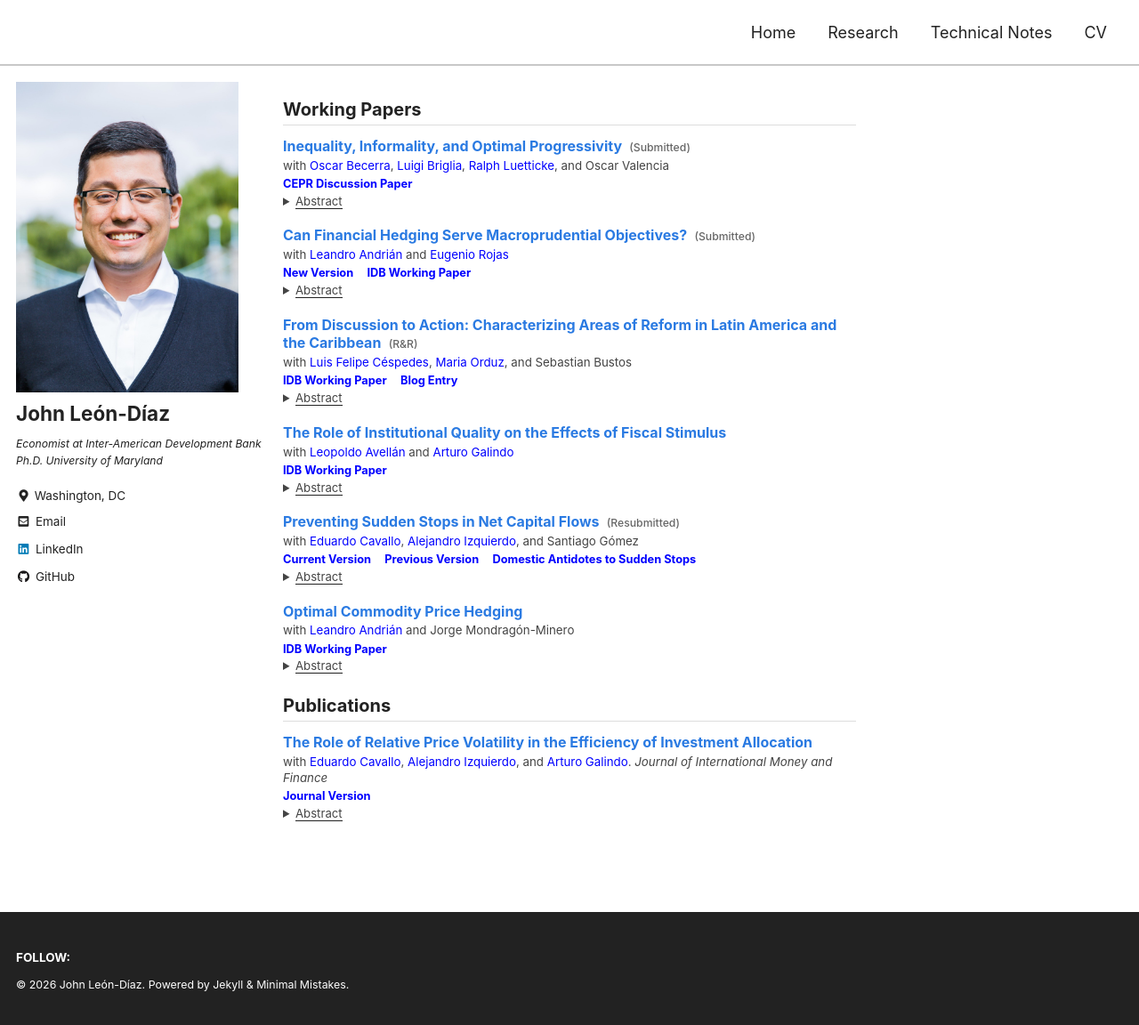
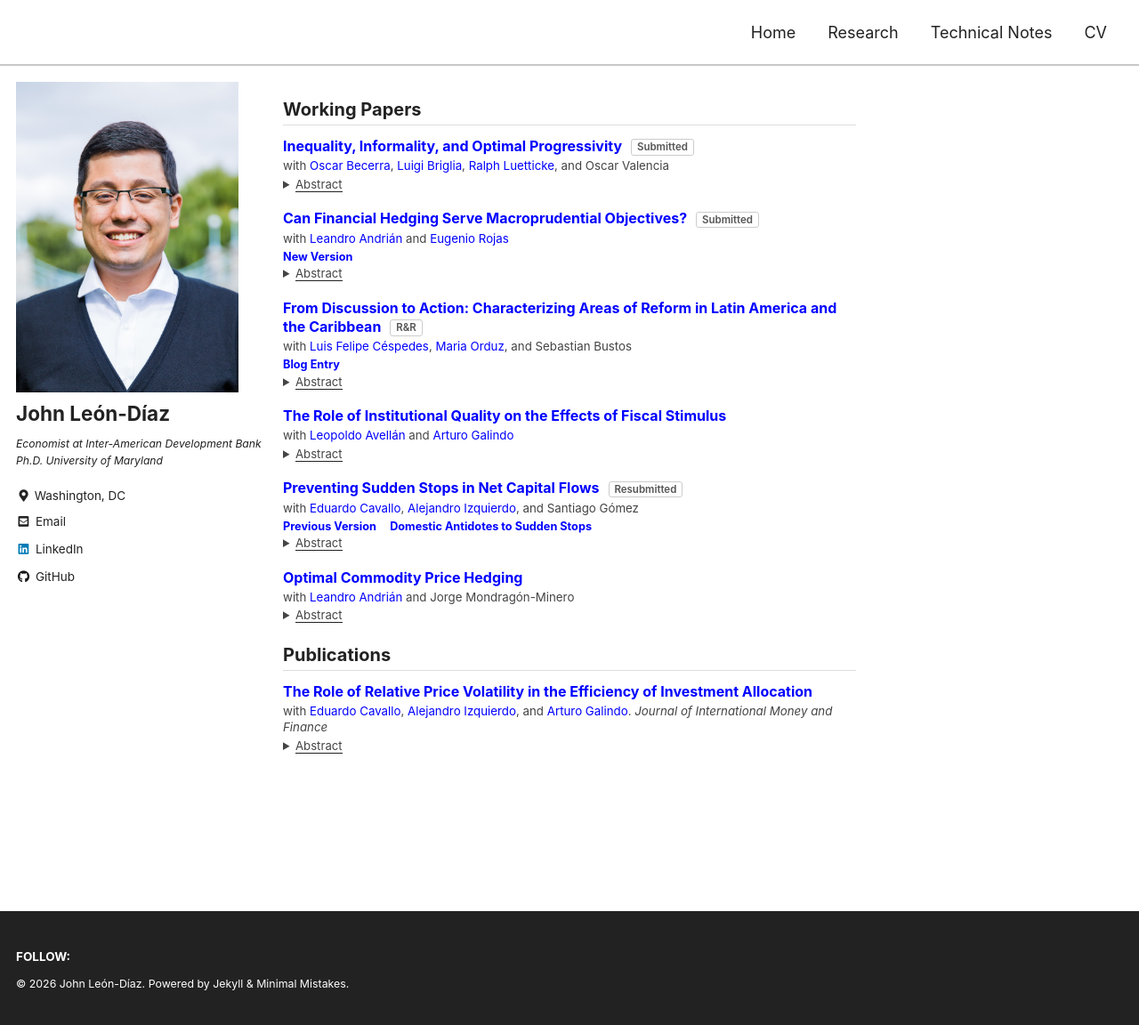
Before and after one commit to jleondia/jleondia.github.io, a Jekyll site: the page built from _pages/research.md, in a window 1280 px wide and 1152 px high. Shown: the whole window at 89% size. Built offline with Jekyll 4.4.1, drawn with Linux system fonts in a browser that asks for light colours; cached includes are drawn as plain includes.

Commit message:
Enhance research page with links and style updates
Updated paper titles to include hyperlinks and modified styles for paper status and links.

```diff
--- a/_pages/research.md
+++ b/_pages/research.md
@@ -31,16 +31,25 @@ comments: false
     margin: 0 0 0.18rem 0 !important;
   }
 
-  body .archive .title-text {
-    color: #2a7ae2;
+  body .archive .paper-title a {
     font-weight: 700;
+    text-decoration: none;
+  }
+
+  body .archive .paper-title a:hover {
+    text-decoration: underline;
   }
 
   body .archive .paper-status {
-    font-size: 12.2px !important;
-    font-weight: 500;
-    color: #666666;
-    margin-left: 0.25rem;
+    display: inline-block;
+    font-size: 11.5px !important;
+    font-weight: 600;
+    color: #555555;
+    border: 1px solid #cccccc;
+    border-radius: 3px;
+    padding: 0.05rem 0.32rem;
+    margin-left: 0.35rem;
+    vertical-align: middle;
     white-space: nowrap;
   }
 
@@ -52,7 +61,7 @@ comments: false
   }
 
   body .archive .paper-links {
-    font-size: 12.8px !important;
+    font-size: 12.7px !important;
     line-height: 1.35 !important;
     margin: 0.08rem 0 0.08rem 0;
   }
@@ -61,6 +70,10 @@ comments: false
     font-weight: 700;
     margin-right: 0.65rem;
     text-decoration: none;
+  }
+
+  body .archive .paper-links a:hover {
+    text-decoration: underline;
   }
 
   body .archive details {
@@ -94,8 +107,8 @@ comments: false
 
 <div class="paper-entry">
   <div class="paper-title">
-    <span class="title-text">Inequality, Informality, and Optimal Progressivity</span>
-    <span class="paper-status">(Submitted)</span>
+    <a href="https://cepr.org/publications/dp21229">Inequality, Informality, and Optimal Progressivity</a>
+    <span class="paper-status">Submitted</span>
   </div>
 
   <div class="paper-meta">
@@ -103,10 +116,6 @@ comments: false
     <a href="https://www.luigibriglia.com/">Luigi Briglia</a>,
     <a href="https://www.ralphluetticke.com/">Ralph Luetticke</a>,
     and Oscar Valencia
-  </div>
-
-  <div class="paper-links">
-    <a href="https://cepr.org/publications/dp21229">CEPR Discussion Paper</a>
   </div>
 
   <details>
@@ -119,8 +128,8 @@ comments: false
 
 <div class="paper-entry">
   <div class="paper-title">
-    <span class="title-text">Can Financial Hedging Serve Macroprudential Objectives?</span>
-    <span class="paper-status">(Submitted)</span>
+    <a href="https://publications.iadb.org/en/can-financial-hedging-serve-macroprudential-objectives">Can Financial Hedging Serve Macroprudential Objectives?</a>
+    <span class="paper-status">Submitted</span>
   </div>
 
   <div class="paper-meta">
@@ -130,7 +139,6 @@ comments: false
 
   <div class="paper-links">
     <a href="https://papers.ssrn.com/sol3/papers.cfm?abstract_id=6685279">New Version</a>
-    <a href="https://publications.iadb.org/en/can-financial-hedging-serve-macroprudential-objectives">IDB Working Paper</a>
   </div>
 
   <details>
@@ -143,8 +151,8 @@ comments: false
 
 <div class="paper-entry">
   <div class="paper-title">
-    <span class="title-text">From Discussion to Action: Characterizing Areas of Reform in Latin America and the Caribbean</span>
-    <span class="paper-status">(R&amp;R)</span>
+    <a href="https://publications.iadb.org/en/discussion-action-characterizing-areas-reform-latin-america-and-caribbean">From Discussion to Action: Characterizing Areas of Reform in Latin America and the Caribbean</a>
+    <span class="paper-status">R&amp;R</span>
   </div>
 
   <div class="paper-meta">
@@ -154,7 +162,6 @@ comments: false
   </div>
 
   <div class="paper-links">
-    <a href="https://publications.iadb.org/en/discussion-action-characterizing-areas-reform-latin-america-and-caribbean">IDB Working Paper</a>
     <a href="https://s2.bl-1.com/h/i/dwWPkB94/PcTFGyB?url=https://blogs.iadb.org/efectividad-desarrollo/en/structural-reforms-new-recipes-for-evolving-needs/">Blog Entry</a>
   </div>
 
@@ -168,16 +175,12 @@ comments: false
 
 <div class="paper-entry">
   <div class="paper-title">
-    <span class="title-text">The Role of Institutional Quality on the Effects of Fiscal Stimulus</span>
+    <a href="https://publications.iadb.org/en/the-role-of-institutional-quality-on-the-effects-of-fiscal-stimulus">The Role of Institutional Quality on the Effects of Fiscal Stimulus</a>
   </div>
 
   <div class="paper-meta">
     with <a href="https://scholar.google.com/citations?user=aXz_ZywAAAAJ&hl=en">Leopoldo Avellán</a>
     and <a href="https://scholar.google.com/citations?user=ZZNGy08AAAAJ&hl=en">Arturo Galindo</a>
-  </div>
-
-  <div class="paper-links">
-    <a href="https://publications.iadb.org/en/the-role-of-institutional-quality-on-the-effects-of-fiscal-stimulus">IDB Working Paper</a>
   </div>
 
   <details>
@@ -190,8 +193,8 @@ comments: false
 
 <div class="paper-entry">
   <div class="paper-title">
-    <span class="title-text">Preventing Sudden Stops in Net Capital Flows</span>
-    <span class="paper-status">(Resubmitted)</span>
+    <a href="/files/New_Prevented_fv.pdf">Preventing Sudden Stops in Net Capital Flows</a>
+    <span class="paper-status">Resubmitted</span>
   </div>
 
   <div class="paper-meta">
@@ -201,7 +204,6 @@ comments: false
   </div>
 
   <div class="paper-links">
-    <a href="/files/New_Prevented_fv.pdf">Current Version</a>
     <a href="https://publications.iadb.org/en/preventing-sudden-stops-in-net-capital-flows">Previous Version</a>
     <a href="https://publications.iadb.org/en/domestic-antidotes-sudden-stops">Domestic Antidotes to Sudden Stops</a>
   </div>
@@ -216,16 +218,12 @@ comments: false
 
 <div class="paper-entry">
   <div class="paper-title">
-    <span class="title-text">Optimal Commodity Price Hedging</span>
+    <a href="https://publications.iadb.org/en/optimal-commodity-price-hedging">Optimal Commodity Price Hedging</a>
   </div>
 
   <div class="paper-meta">
     with <a href="https://scholar.google.com/citations?user=cv_j97MAAAAJ&hl=en">Leandro Andrián</a>
     and Jorge Mondragón-Minero
-  </div>
-
-  <div class="paper-links">
-    <a href="https://publications.iadb.org/en/optimal-commodity-price-hedging">IDB Working Paper</a>
   </div>
 
   <details>
@@ -240,7 +238,7 @@ comments: false
 
 <div class="paper-entry">
   <div class="paper-title">
-    <span class="title-text">The Role of Relative Price Volatility in the Efficiency of Investment Allocation</span>
+    <a href="https://www.sciencedirect.com/science/article/abs/pii/S0261560612001763">The Role of Relative Price Volatility in the Efficiency of Investment Allocation</a>
   </div>
 
   <div class="paper-meta">
@@ -250,10 +248,6 @@ comments: false
     <span class="journal">Journal of International Money and Finance</span>
   </div>
 
-  <div class="paper-links">
-    <a href="https://www.sciencedirect.com/science/article/abs/pii/S0261560612001763">Journal Version</a>
-  </div>
-
   <details>
     <summary><u>Abstract</u></summary>
     <p>
```
